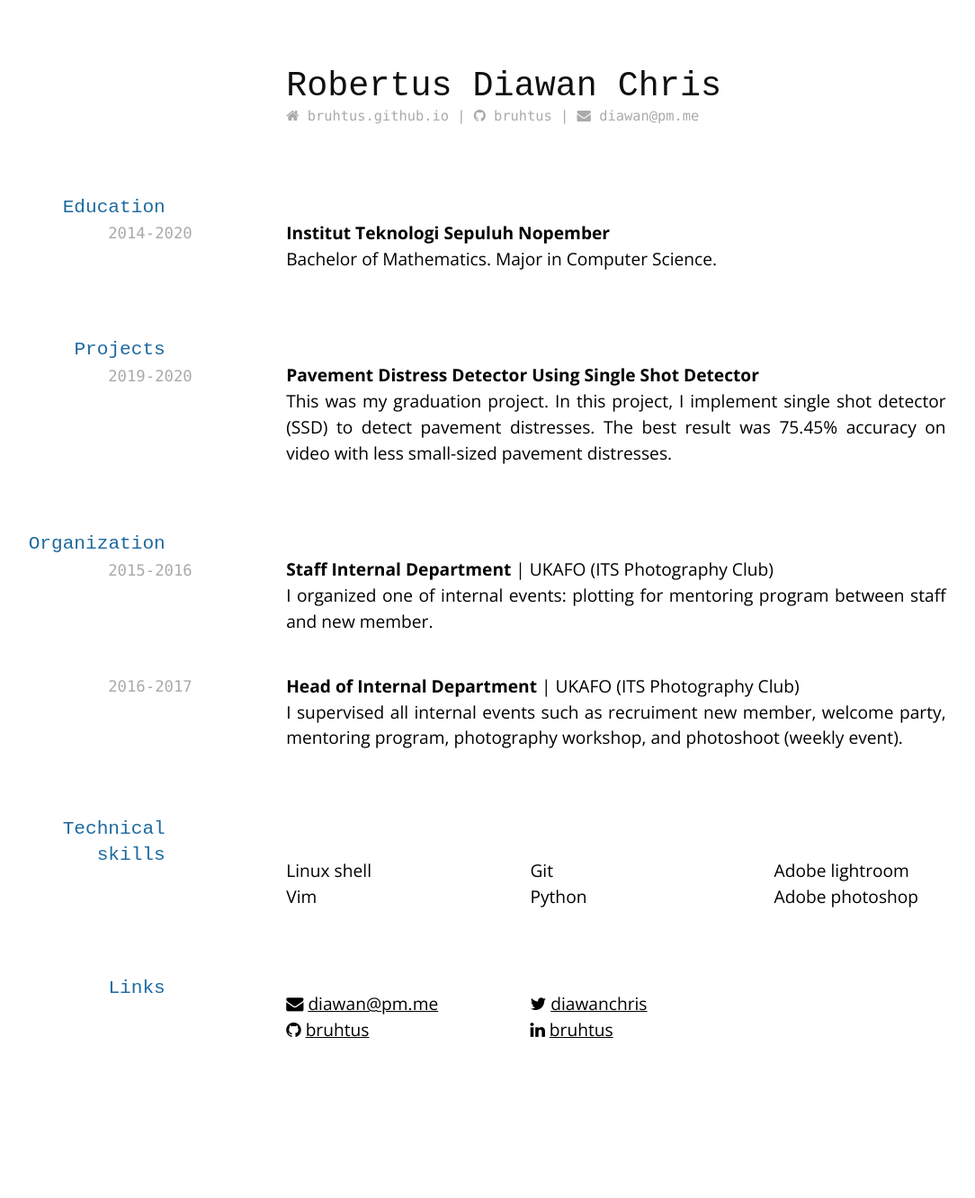
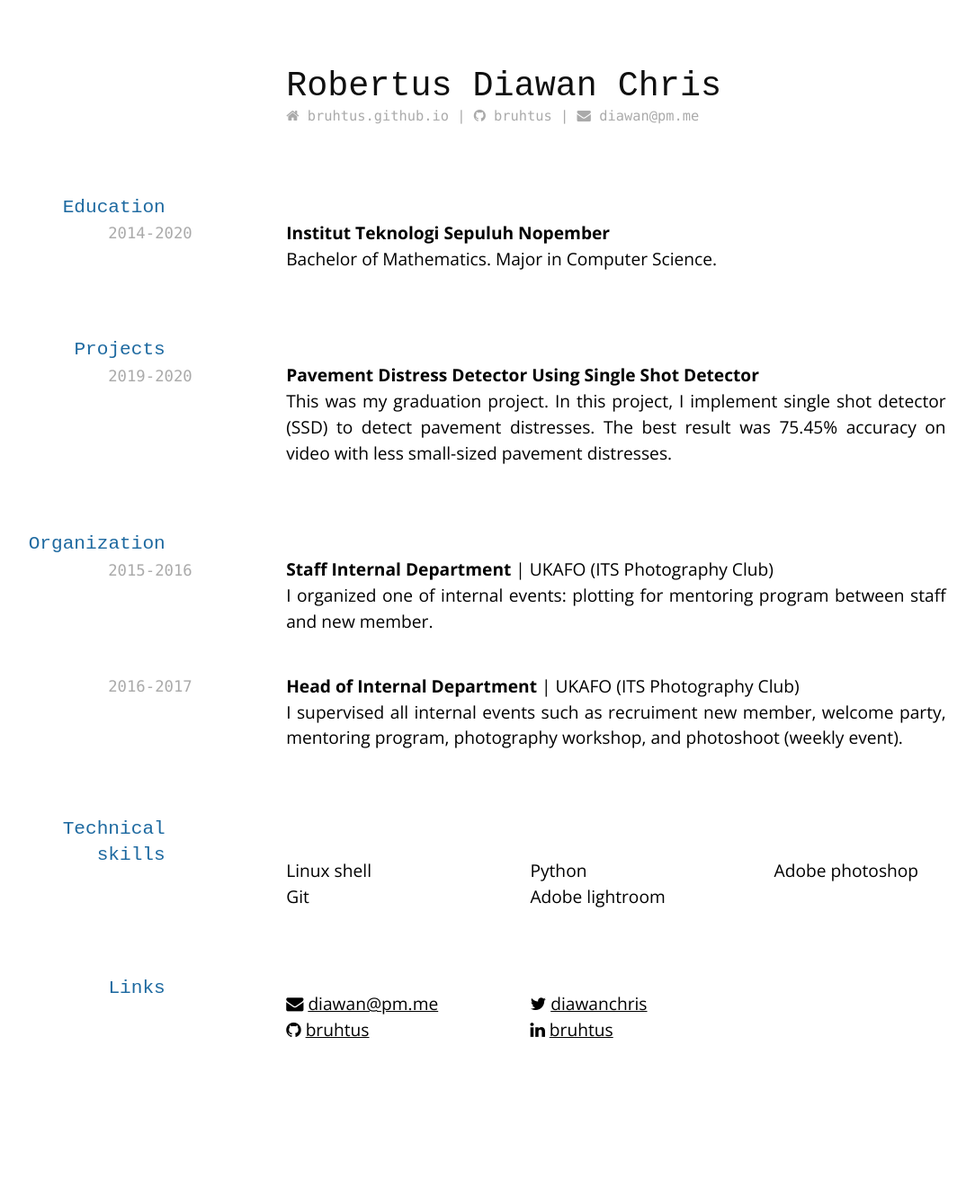
Before and after one commit to TimoTSchmidt/test3, a Jekyll site: the page built from index.md, in a window 1280 px wide. Shown: the whole page at 90% size, without its empty margins (45-1129 px from the left). Built offline with Jekyll 4.4.1, drawn with Linux system fonts in a browser that asks for light colours; nearby versions of some CDN libraries.

Commit message:
Edit technical skills

```diff
--- a/index.md
+++ b/index.md
@@ -40,7 +40,6 @@ I supervised all internal events such as recruiment new member, welcome party, m
 ## Technical skills
 
 * Linux shell
-* Vim
 * Git
 * Python
 * Adobe lightroom
```
